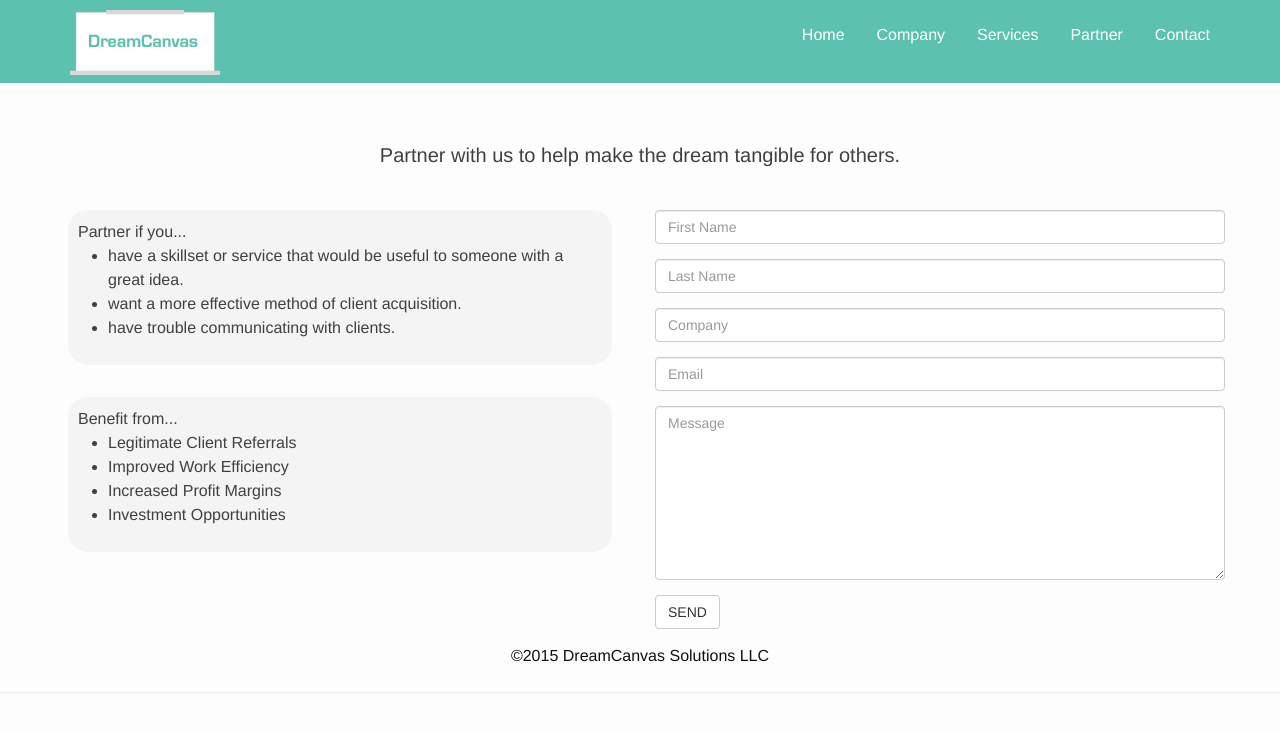
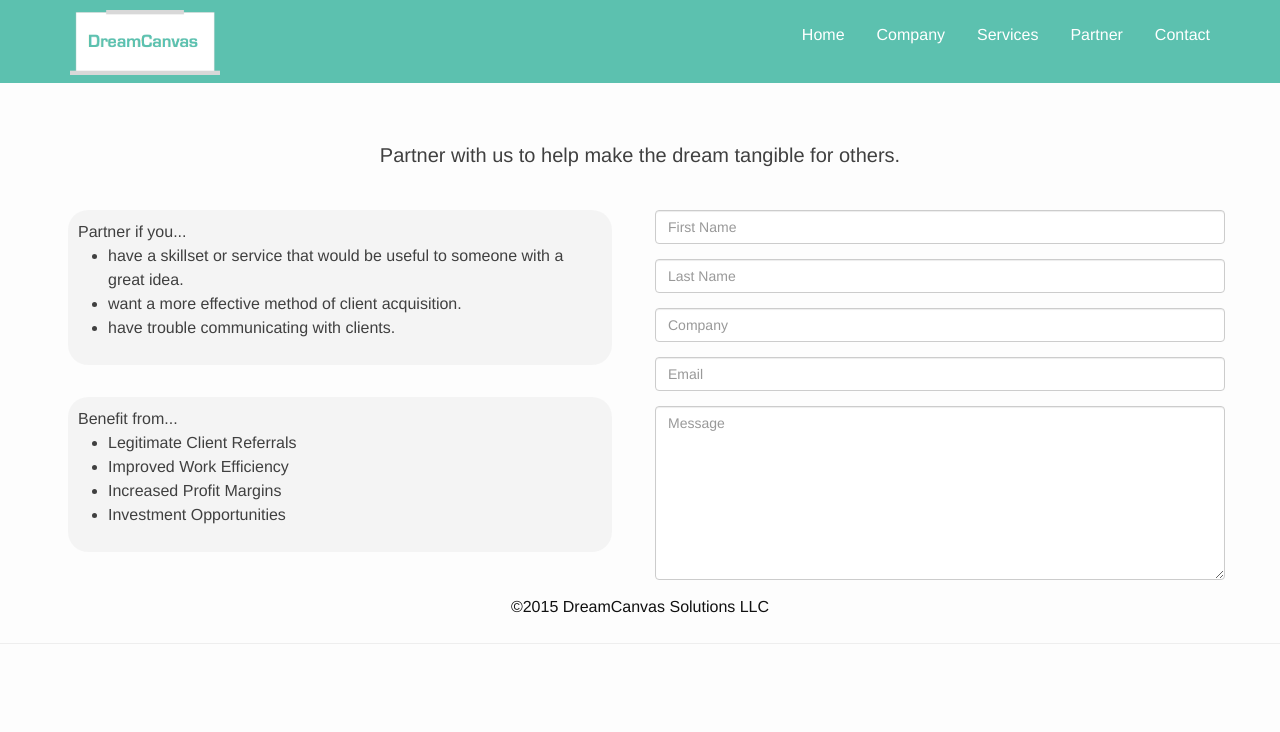
Before and after one commit to sharden/thedreamcanvas, a Jekyll site: the page built from partner.html, in a window 1280 px wide. Shown: the top 732 px of the page. Built offline with Jekyll 4.4.1, drawn with Linux system fonts in a browser that asks for light colours.

Commit message:
extracted button from form group
placing outside of include for diffs in Partner and Contact pages

```diff
--- a/_includes/contact-form.html
+++ b/_includes/contact-form.html
@@ -1,13 +1,11 @@
 <!-- Contact Form -->
-<form>
+<form action="https://getsimpleform.com/messages?form_api_token=fc03dc1e16e1c564b2cf8bf124a40366" method="post">
 	<div class="form-group">
 		<input name="first-name" type="text" class="form-control" placeholder="First Name">
 	</div>
 	<div class="form-group">
 		<input name="last-name" type="text" class="form-control" placeholder="Last Name">
 	</div>
-</form>
-<form action="https://getsimpleform.com/messages?form_api_token=fc03dc1e16e1c564b2cf8bf124a40366" method="post">
 	<div class="form-group">
 		<input name="company" type="text" class="form-control" placeholder="Company">
 	</div>
@@ -17,7 +15,4 @@
 	<div class="form-group">
 		<textarea name="text" class="form-control" rows="8" placeholder="Message"></textarea>
 	</div>
-	<div class="form-group">
-		<input type="submit" class="btn btn-default"value="SEND">
-	</div>
 </form>
```
